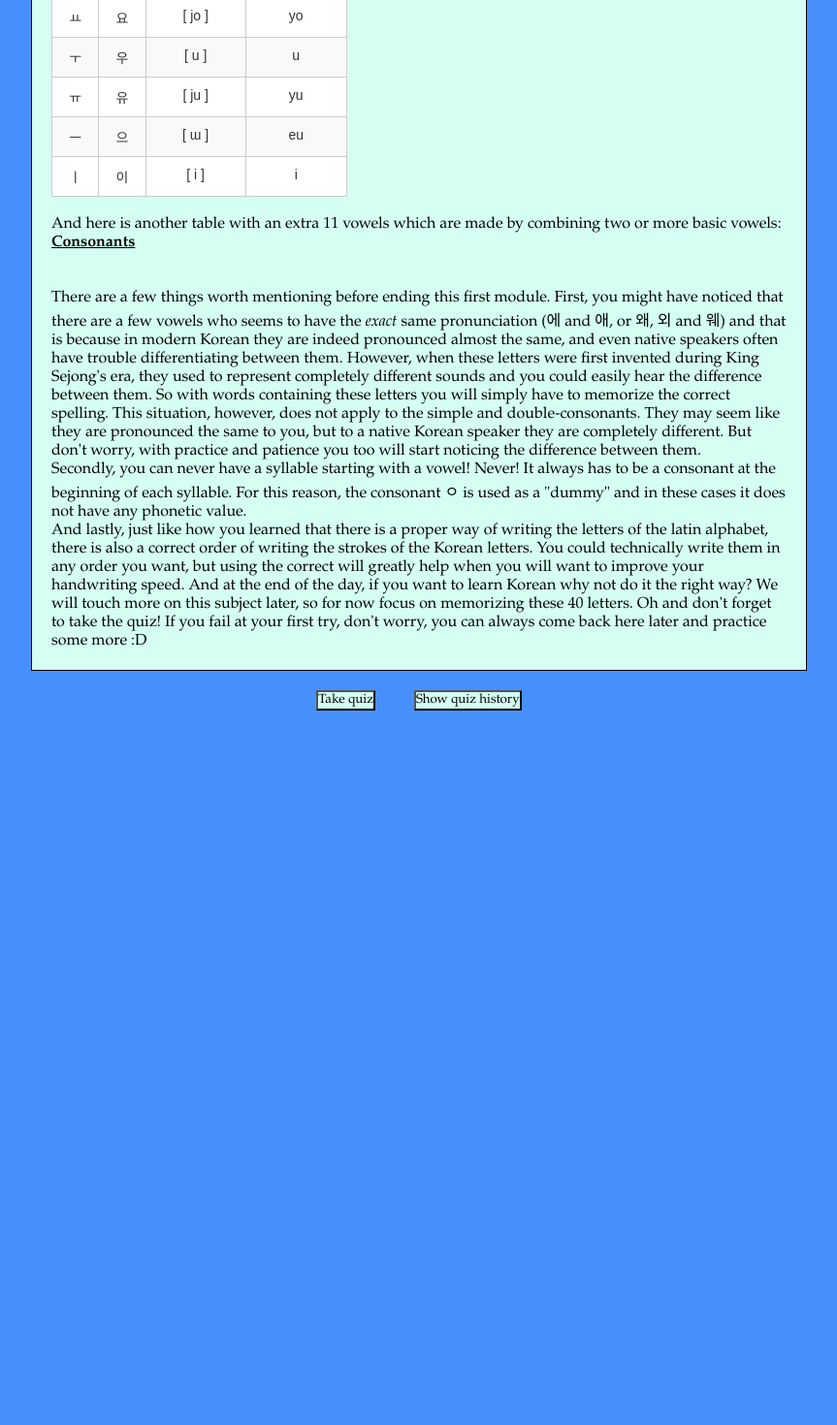
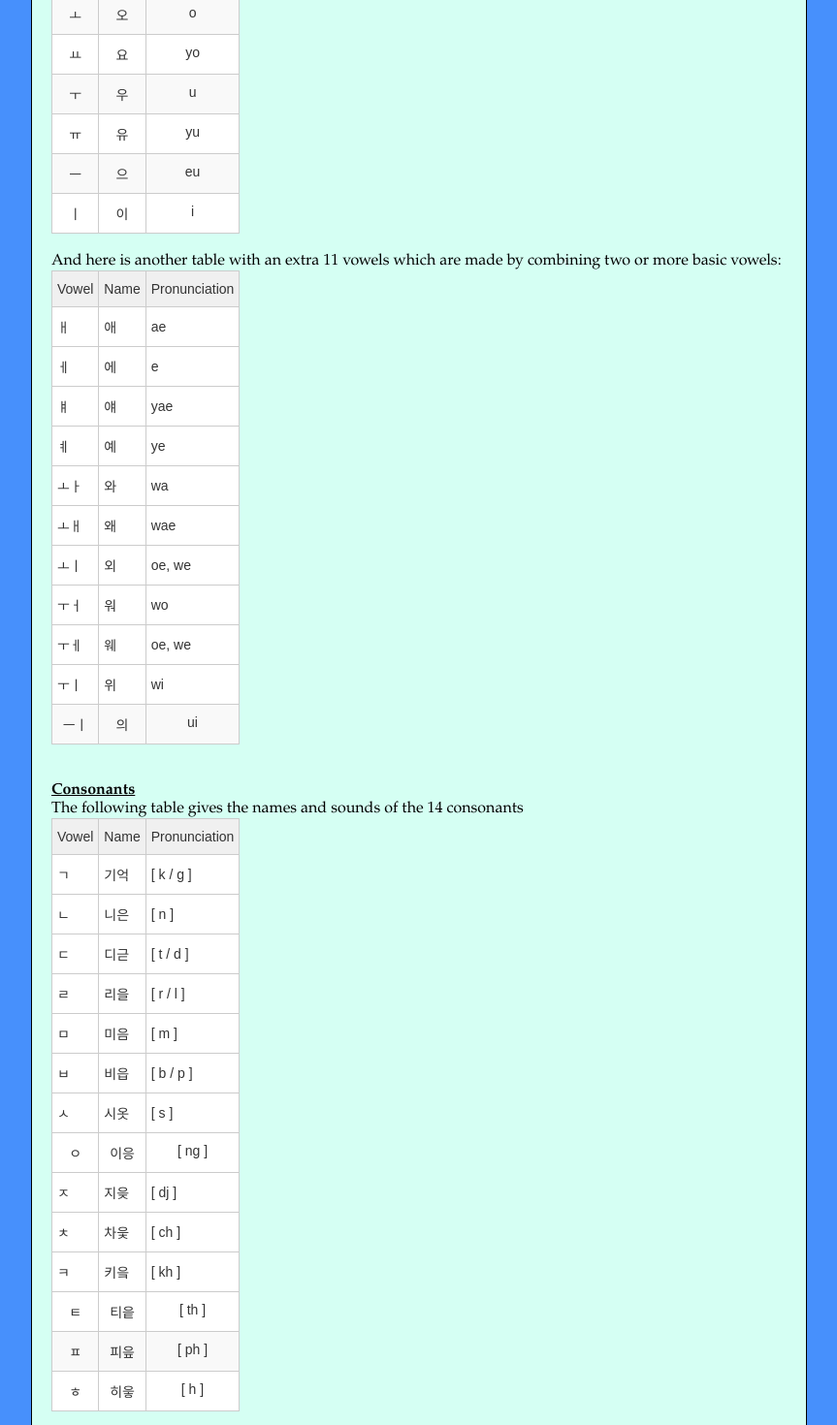
Before and after one commit to DariaManu/learn-korean-frontend, a React (Create React App) app: page /learn-korean/learning/Module1-Alphabet in a window 1280 px wide. Shown: the part 1260-2730 px from the top of the page at 97% size, without its empty margins (208-1071 px from the left). Before the commit the page ends 2033 px from the top, so only its background shows below. Built offline with nearby package versions, Linux system fonts and the light colour scheme.

Commit message:
Add the contents of the rest of the learning modules

```diff
--- a/src/learning-modules/Module1.js
+++ b/src/learning-modules/Module1.js
@@ -13,6 +13,7 @@ function Module1(props) {
             <NavigationBarComponent/>
 
             <div className={"module-content-div"}>
+                <h1>{moduleName}</h1>
                 <p>
                     Before we jump in to talk about the topics presented in the other modules, we must first talk about
                     the Korean language and alphabet. Otherwise, it would be very difficult for you, learners, to follow
@@ -59,76 +60,214 @@ function Module1(props) {
                         <tr>
                             <th className="tg-baqh">Vowel</th>
                             <th className="tg-baqh">Name</th>
-                            <th className="tg-baqh">Phonetic value</th>
-                            <th className="tg-baqh">Pronounciation</th>
+                            <th className="tg-baqh">Pronunciation</th>
                         </tr>
                         </thead>
                         <tbody>
                         <tr>
                             <td className="tg-dzk6">ㅏ</td>
                             <td className="tg-dzk6">아</td>
-                            <td className="tg-dzk6">[ a ]</td>
                             <td className="tg-dzk6">a</td>
                         </tr>
                         <tr>
                             <td className="tg-baqh">ㅑ</td>
                             <td className="tg-baqh">야</td>
-                            <td className="tg-baqh">[ ja ]</td>
                             <td className="tg-baqh">ya</td>
                         </tr>
                         <tr>
                             <td className="tg-dzk6">ㅓ</td>
                             <td className="tg-dzk6">어</td>
-                            <td className="tg-dzk6">[ ^ ]</td>
                             <td className="tg-dzk6">eo</td>
                         </tr>
                         <tr>
                             <td className="tg-baqh">ㅕ</td>
                             <td className="tg-baqh">여</td>
-                            <td className="tg-baqh">[ j^ ]</td>
                             <td className="tg-baqh">yeo</td>
                         </tr>
                         <tr>
                             <td className="tg-dzk6">ㅗ</td>
                             <td className="tg-dzk6">오</td>
-                            <td className="tg-dzk6">[ o ]</td>
                             <td className="tg-dzk6">o</td>
                         </tr>
                         <tr>
                             <td className="tg-baqh">ㅛ</td>
                             <td className="tg-baqh">요</td>
-                            <td className="tg-baqh">[ jo ]</td>
                             <td className="tg-baqh">yo</td>
                         </tr>
                         <tr>
                             <td className="tg-dzk6">ㅜ</td>
                             <td className="tg-dzk6">우</td>
-                            <td className="tg-dzk6">[ u ]</td>
                             <td className="tg-dzk6">u</td>
                         </tr>
                         <tr>
                             <td className="tg-baqh">ㅠ</td>
                             <td className="tg-baqh">유</td>
-                            <td className="tg-baqh">[ ju ]</td>
                             <td className="tg-baqh">yu</td>
                         </tr>
                         <tr>
                             <td className="tg-dzk6">ㅡ</td>
                             <td className="tg-dzk6">으</td>
-                            <td className="tg-dzk6">[ ɯ ]</td>
                             <td className="tg-dzk6">eu</td>
                         </tr>
                         <tr>
                             <td className="tg-baqh">ㅣ</td>
                             <td className="tg-baqh">이</td>
-                            <td className="tg-baqh">[ i ]</td>
                             <td className="tg-baqh">i</td>
                         </tr>
                         </tbody>
                     </table>
                     <br/>
                     And here is another table with an extra 11 vowels which are made by combining two or more basic vowels:
+                    <table className="tg">
+                        <thead>
+                        <tr>
+                            <th className="tg-c3ow">Vowel</th>
+                            <th className="tg-c3ow">Name</th>
+                            <th className="tg-c3ow">Pronunciation</th>
+                        </tr>
+                        </thead>
+                        <tbody>
+                        <tr>
+                            <td className="tg-abip">ㅐ</td>
+                            <td className="tg-abip">애</td>
+                            <td className="tg-abip">ae</td>
+                        </tr>
+                        <tr>
+                            <td className="tg-c3ow">ㅔ</td>
+                            <td className="tg-c3ow">에</td>
+                            <td className="tg-c3ow">e</td>
+                        </tr>
+                        <tr>
+                            <td className="tg-abip">ㅒ</td>
+                            <td className="tg-abip">얘</td>
+                            <td className="tg-abip">yae</td>
+                        </tr>
+                        <tr>
+                            <td className="tg-c3ow">ㅖ</td>
+                            <td className="tg-c3ow">예</td>
+                            <td className="tg-c3ow">ye</td>
+                        </tr>
+                        <tr>
+                            <td className="tg-abip">ㅗㅏ</td>
+                            <td className="tg-abip">와</td>
+                            <td className="tg-abip">wa</td>
+                        </tr>
+                        <tr>
+                            <td className="tg-c3ow">ㅗㅐ</td>
+                            <td className="tg-c3ow">왜</td>
+                            <td className="tg-c3ow">wae</td>
+                        </tr>
+                        <tr>
+                            <td className="tg-abip">ㅗㅣ</td>
+                            <td className="tg-abip">외</td>
+                            <td className="tg-abip">oe, we</td>
+                        </tr>
+                        <tr>
+                            <td className="tg-c3ow">ㅜㅓ</td>
+                            <td className="tg-c3ow">워</td>
+                            <td className="tg-c3ow">wo</td>
+                        </tr>
+                        <tr>
+                            <td className="tg-abip">ㅜㅔ</td>
+                            <td className="tg-abip">웨</td>
+                            <td className="tg-abip">oe, we</td>
+                        </tr>
+                        <tr>
+                            <td className="tg-c3ow">ㅜㅣ</td>
+                            <td className="tg-c3ow">위</td>
+                            <td className="tg-c3ow">wi</td>
+                        </tr>
+                        <tr>
+                            <td className="tg-dzk6">ㅡㅣ</td>
+                            <td className="tg-dzk6">의</td>
+                            <td className="tg-dzk6">ui</td>
+                        </tr>
+                        </tbody>
+                    </table>
+                    <br/><br/>
                     <h4><u>Consonants</u></h4>
+                    The following table gives the names and sounds of the 14 consonants
+                    <table className="tg">
+                        <thead>
+                        <tr>
+                            <th className="tg-c3ow">Vowel</th>
+                            <th className="tg-c3ow">Name</th>
+                            <th className="tg-c3ow">Pronunciation</th>
+                        </tr>
+                        </thead>
+                        <tbody>
+                        <tr>
+                            <td className="tg-abip">ㄱ</td>
+                            <td className="tg-abip">기억</td>
+                            <td className="tg-abip">[ k / g ]</td>
+                        </tr>
+                        <tr>
+                            <td className="tg-c3ow">ㄴ</td>
+                            <td className="tg-c3ow">니은</td>
+                            <td className="tg-c3ow">[ n ]</td>
+                        </tr>
+                        <tr>
+                            <td className="tg-abip">ㄷ</td>
+                            <td className="tg-abip">디귿</td>
+                            <td className="tg-abip">[ t / d ]</td>
+                        </tr>
+                        <tr>
+                            <td className="tg-c3ow">ㄹ</td>
+                            <td className="tg-c3ow">리을</td>
+                            <td className="tg-c3ow">[ r / l ]</td>
+                        </tr>
+                        <tr>
+                            <td className="tg-abip">ㅁ</td>
+                            <td className="tg-abip">미음</td>
+                            <td className="tg-abip">[ m ]</td>
+                        </tr>
+                        <tr>
+                            <td className="tg-c3ow">ㅂ</td>
+                            <td className="tg-c3ow">비읍</td>
+                            <td className="tg-c3ow">[ b / p ]</td>
+                        </tr>
+                        <tr>
+                            <td className="tg-abip">ㅅ</td>
+                            <td className="tg-abip">시옷</td>
+                            <td className="tg-abip">[ s ]</td>
+                        </tr>
+                        <tr>
+                            <td className="tg-baqh">ㅇ</td>
+                            <td className="tg-baqh">이응</td>
+                            <td className="tg-baqh">[ ng ]</td>
+                        </tr>
+                        <tr>
+                            <td className="tg-abip">ㅈ</td>
+                            <td className="tg-abip">지읒</td>
+                            <td className="tg-abip">[ dj ]</td>
+                        </tr>
+                        <tr>
+                            <td className="tg-c3ow">ㅊ</td>
+                            <td className="tg-c3ow">차읓</td>
+                            <td className="tg-c3ow">[ ch ]</td>
+                        </tr>
+                        <tr>
+                            <td className="tg-abip">ㅋ</td>
+                            <td className="tg-abip">키읔</td>
+                            <td className="tg-abip">[ kh ]</td>
+                        </tr>
+                        <tr>
+                            <td className="tg-baqh">ㅌ</td>
+                            <td className="tg-baqh">티읕</td>
+                            <td className="tg-baqh">[ th ]</td>
+                        </tr>
+                        <tr>
+                            <td className="tg-dzk6">ㅍ</td>
+                            <td className="tg-dzk6">피읖</td>
+                            <td className="tg-dzk6">[ ph ]</td>
+                        </tr>
+                        <tr>
+                            <td className="tg-baqh">ㅎ</td>
+                            <td className="tg-baqh">히읗</td>
+                            <td className="tg-baqh">[ h ]</td>
+                        </tr>
+                        </tbody>
+                    </table>
 
                     <br/><br/>
                     There are a few things worth mentioning before ending this first module. First, you might have noticed
--- a/src/pages/Dictionary.js
+++ b/src/pages/Dictionary.js
@@ -13,6 +13,7 @@ const dictionaryBaseUrl = "http://localhost:8081/vocabulary";
 function Dictionary() {
     const [word, setWord] = useState("");
     const [translations, setTranslations] = useState([]);
+    const [alternativeMessage, setAlternativeMessage] = useState("");
     const {user} = useContext(UserContext);
 
     const handleSearch = (event) => {
@@ -23,6 +24,9 @@ function Dictionary() {
             .then(function (response) {
                 let data = response.data;
                 setTranslations(data);
+                if (data.length === 0) {
+                    setAlternativeMessage("We don't have a translation for this word yet, but don't worry, we're working on it!");
+                }
             }).catch(function (error) {
                 console.log(error);
         });
@@ -41,7 +45,7 @@ function Dictionary() {
                         translations.map((translation) => {
                             return <WordTranslationItem props={translation}/>
                         })
-                    ) : ""
+                    ) : alternativeMessage
                 }
             </div>
         </div>
--- a/src/pages/HomePage.js
+++ b/src/pages/HomePage.js
@@ -15,7 +15,7 @@ function HomePage() {
               <h1>Welcome to LearnKorean!</h1>
               <p>
                   Learn Korean was developed as a passion project to help people study Korean in a fun way, while also
-                  putting an emphasis on cultural aspects that make Korea and the Korean language so intriguing fo so
+                  putting an emphasis on cultural aspects that make Korea and the Korean language so intriguing for so
                   many people. I hope you have fun and good luck with studying! :D
               </p>
           </div>
```
Also changed, not shown: src/learning-modules/Module2.js (+35 -10 lines), src/learning-modules/Module3.js (+18 -10 lines).
